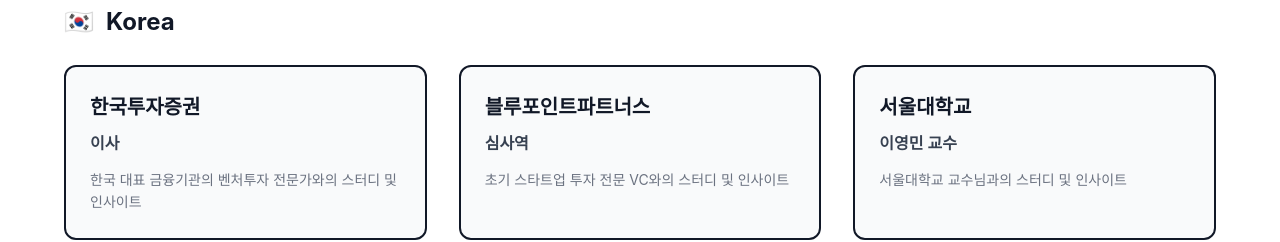
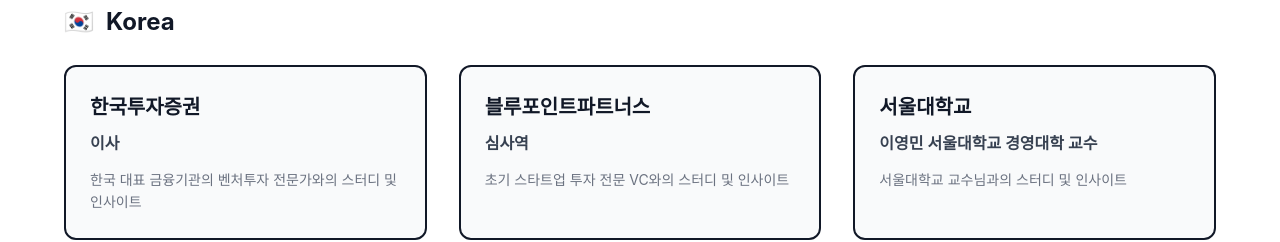
Before and after one commit to hyunsoo3318-oss/SNUVC_venture_consulting, a plain HTML site: page index.html in a window 1280 px wide. Shown: the part 1314-1556 px from the top of the page. Drawn offline with Linux system fonts and the light colour scheme.

Commit message:
business school

```diff
--- a/index.html
+++ b/index.html
@@ -619,7 +619,7 @@
                     </div>
                     <div class="investor-card">
                         <h4>서울대학교</h4>
-                        <p class="position">이영민 교수</p>
+                        <p class="position">이영민 서울대학교 경영대학 교수</p>
                         <p class="description">서울대학교 교수님과의 스터디 및 인사이트</p>
                     </div>
                     <div class="investor-card investor-card-coming">
```
